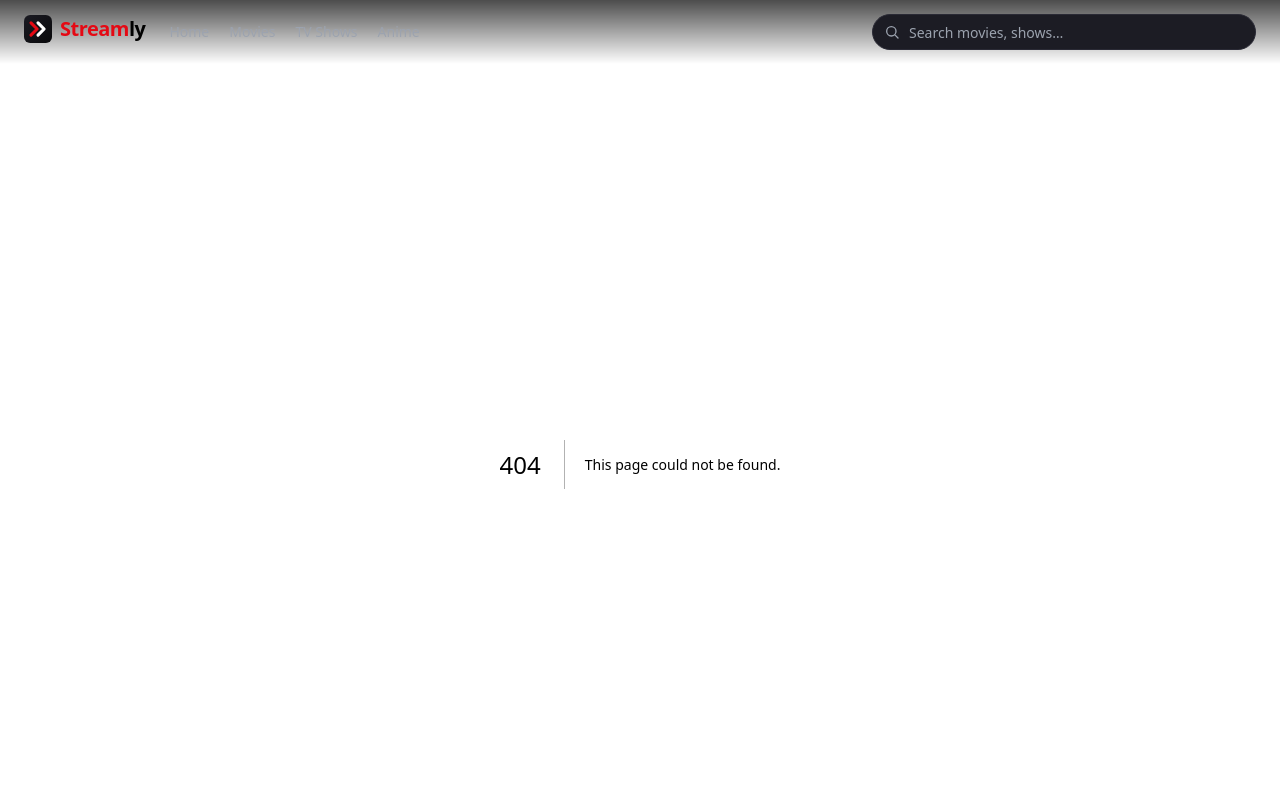
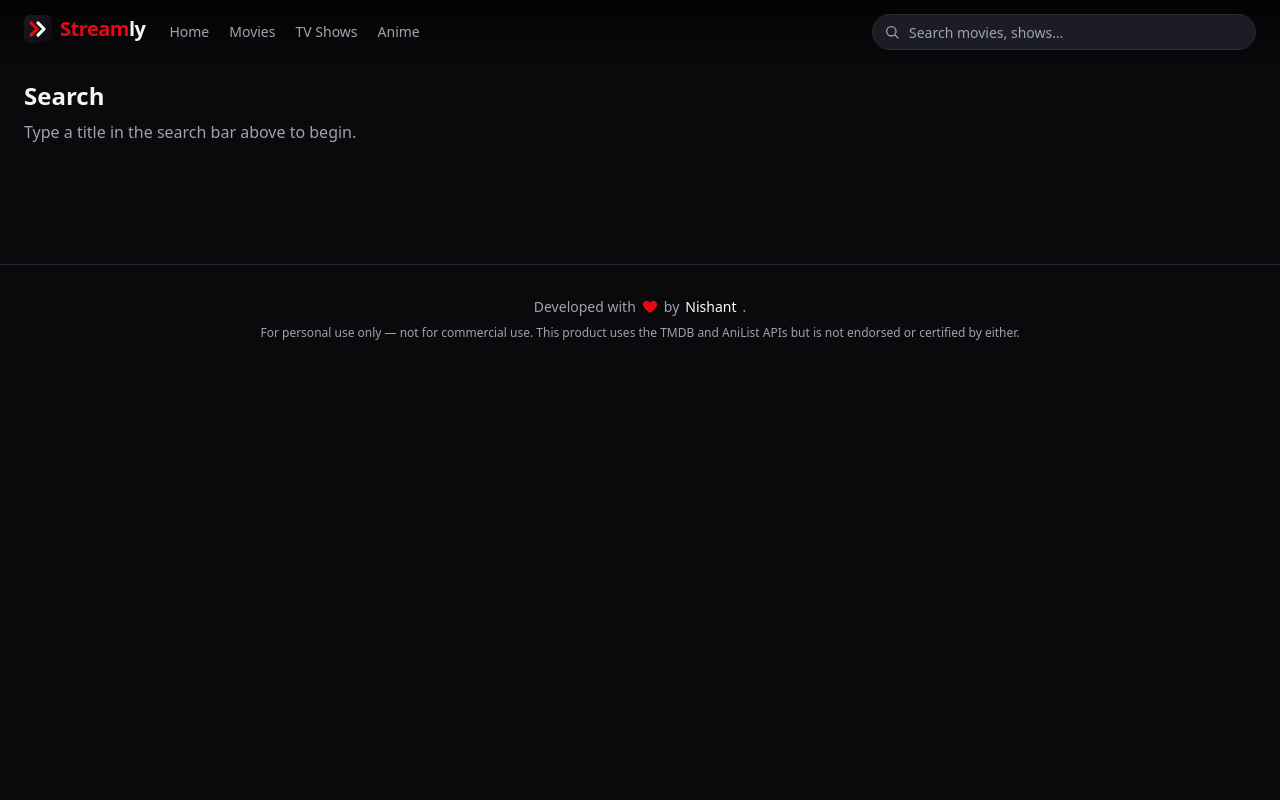
Before and after one commit to thenishantsapkota/streamly, a Next.js app: page /search in a window 1280 px wide. Before the commit this address had no page. Shown: the top 800 px of the page. Built offline with nearby package versions, Linux system fonts and the light colour scheme.

Commit message:
feat(search): full results page for navbar query

```diff
--- /dev/null
+++ b/app/search/page.tsx
@@ -0,0 +1,36 @@
+import { MediaCard } from "@/components/MediaCard";
+import { tmdbApi } from "@/lib/tmdb";
+
+export const dynamic = "force-dynamic";
+
+export default async function SearchPage({
+  searchParams,
+}: {
+  searchParams: Promise<{ q?: string }>;
+}) {
+  const { q } = await searchParams;
+  const query = (q ?? "").trim();
+  const data = query ? await tmdbApi.search(query) : { results: [] };
+  const results = data.results.filter((r) => r.media_type === "movie" || r.media_type === "tv");
+
+  return (
+    <div className="mx-auto max-w-7xl px-4 sm:px-6 pt-4">
+      <h1 className="text-2xl font-semibold">
+        {query ? <>Results for <span className="text-brand">“{query}”</span></> : "Search"}
+      </h1>
+      {!query && (
+        <p className="mt-2 text-text-dim">
+          Type a title in the search bar above to begin.
+        </p>
+      )}
+      {query && results.length === 0 && (
+        <p className="mt-4 text-text-dim">No matches found.</p>
+      )}
+      <div className="mt-6 grid grid-cols-2 sm:grid-cols-3 md:grid-cols-4 lg:grid-cols-6 gap-4">
+        {results.map((item) => (
+          <MediaCard key={`${item.media_type}-${item.id}`} item={item} />
+        ))}
+      </div>
+    </div>
+  );
+}
```
